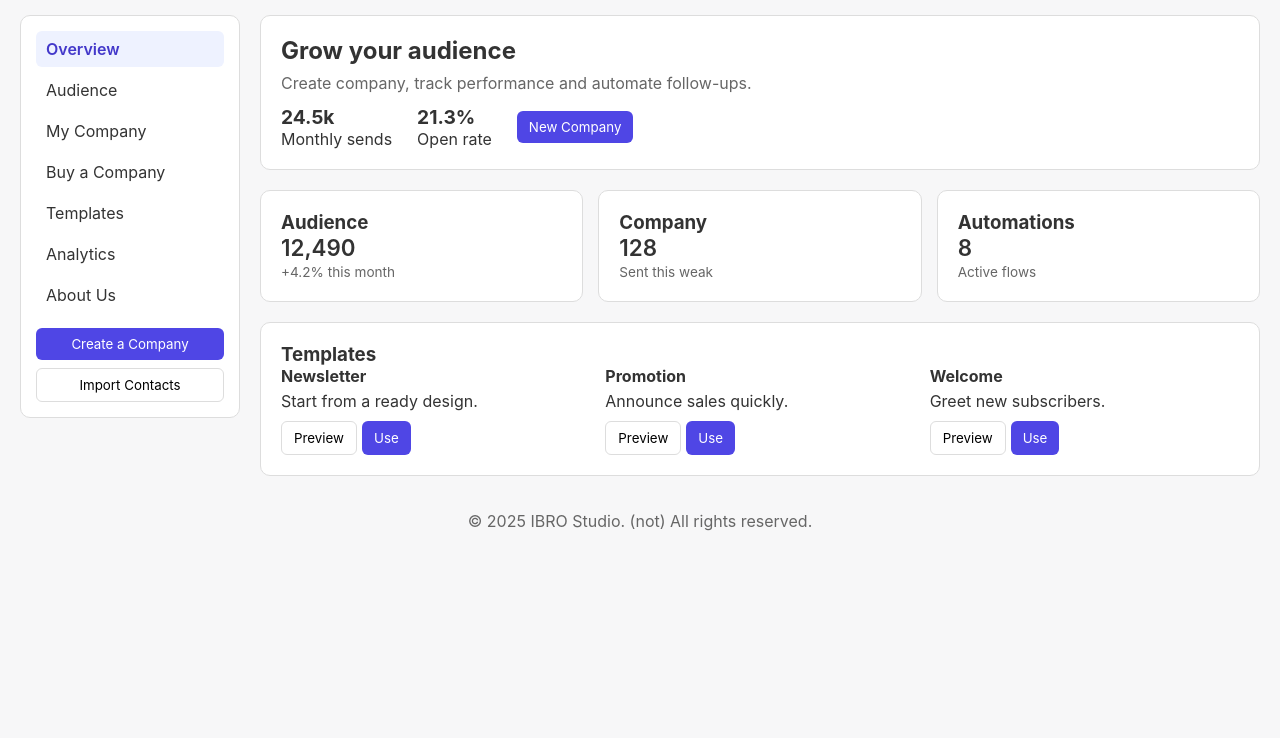
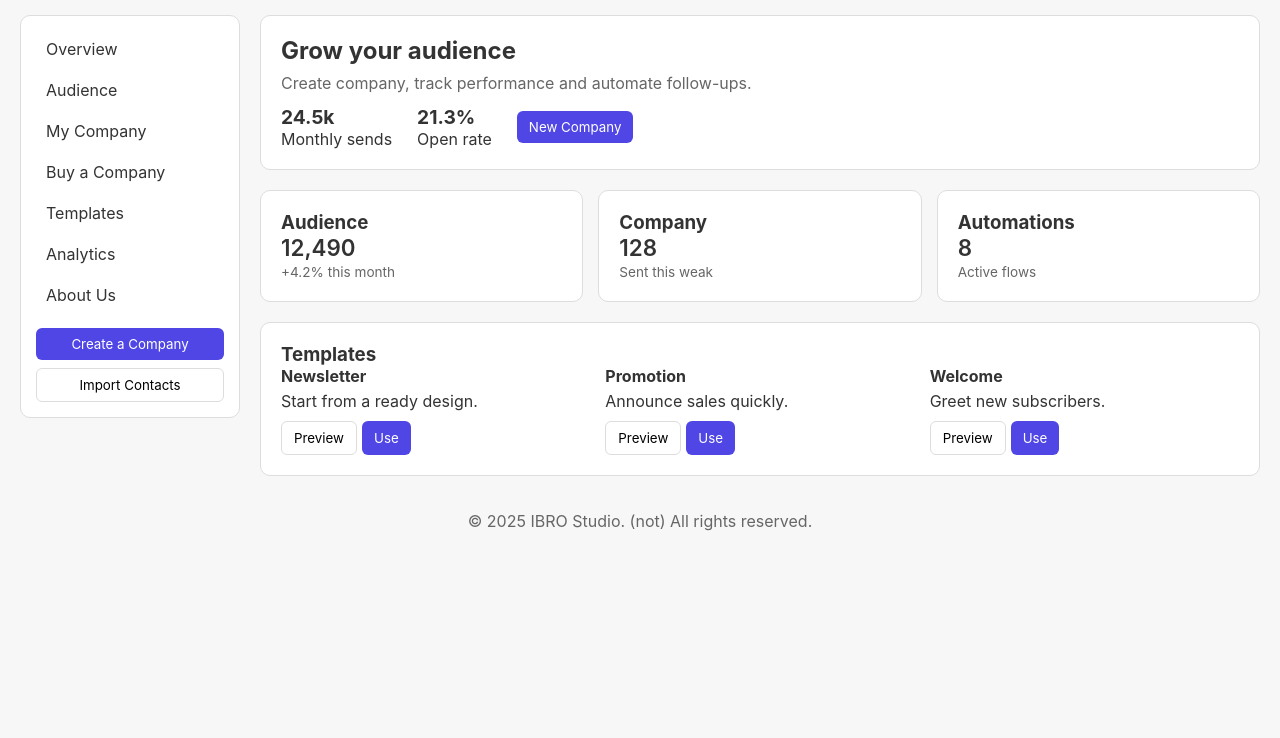
Before and after one commit to 0ibro/IBROstudio, a plain HTML site: page index.html in a window 1280 px wide. Shown: the part 62-800 px from the top of the page. Drawn offline with Linux system fonts and the light colour scheme.

Commit message:
index.html

```diff
--- a/index.html
+++ b/index.html
@@ -30,7 +30,7 @@
     <!-- Sidebar -->
     <aside class="sidebar" id="sidebar">
       <nav>
-        <a href="#" class="active">Overview</a>
+        <a href="https://0ibro.github.io/IBROstudio/">Overview</a>
         <a href="#">Audience</a>
         <a href="#">My Company</a>
         <a href="#">Buy a Company</a>
```
